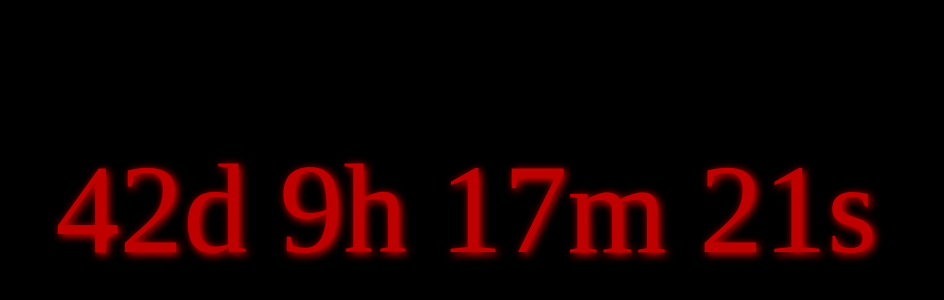
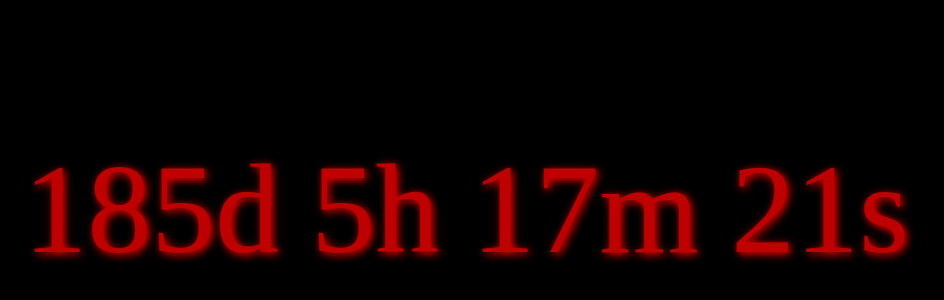
Before and after one commit to danior10/countdown, a plain HTML site: page index.html in a window 1280 px wide. Shown: the part 64-364 px from the top of the page, without its empty margins (174-1118 px from the left). Drawn offline with Linux system fonts and the light colour scheme.

Commit message:
Update index.html

```diff
--- a/index.html
+++ b/index.html
@@ -4,7 +4,7 @@
     <link rel="stylesheet" href="style.css" type="text/css">
     <script>
         // Set the date we're counting down to
-        var countDownDate = new Date("Jan 1, 2021 00:00:00").getTime();
+        var countDownDate = new Date("May 23, 2021 20:00:00").getTime();
 
         // Update the count down every 1 second
         var x = setInterval(function() {
```
